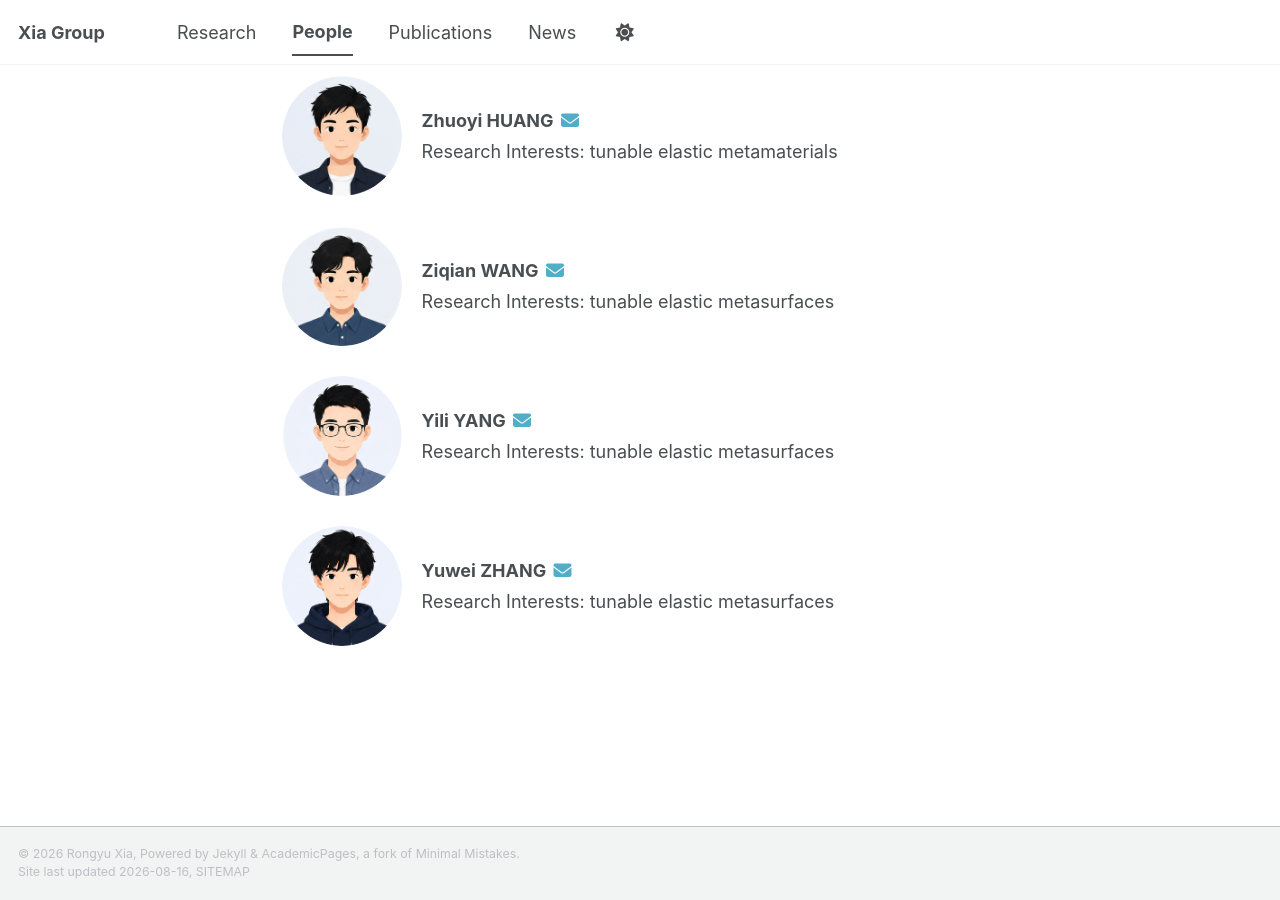
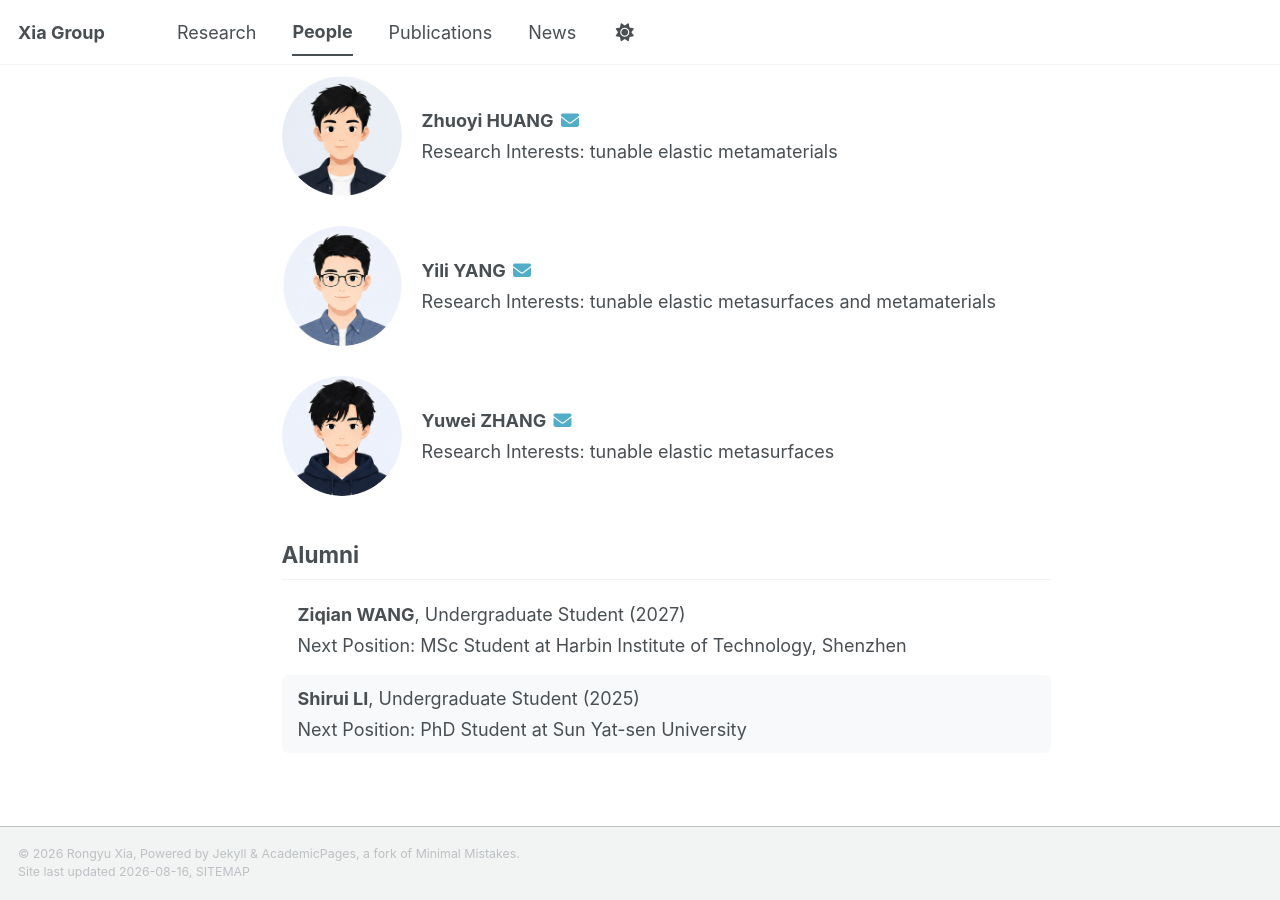
Before and after one commit to RongyuXia/rongyuxia.github.io, a Jekyll site: the page built from _pages/people.html, in a window 1280 px wide and 900 px high, scrolled down 1652 px. Built offline with Jekyll 4.4.1, drawn with Linux system fonts in a browser that asks for light colours; a style sheet for code colours, icons or effects is not loaded.

Commit message:
change people page

```diff
--- a/_pages/people.html
+++ b/_pages/people.html
@@ -93,7 +93,7 @@ classes: wide
        ">
   <div>
     <p style="margin:4px 0;">
-      <strong>Sirui LI</strong>
+      <strong>Shirui LI</strong>
       <a href="mailto:lishr37@mail2.sysu.edu.cn"><i class="fas fa-fw fa-envelope"></i></a>, PhD Student
     </p>
     <p style="margin:4px 0;">
@@ -229,29 +229,6 @@ classes: wide
       Research Interests:
       tunable elastic metamaterials
     </p>
-  </div>
-</div>
-
-<div style="display:flex; align-items:center; gap:20px; margin-bottom:30px;">
-  <img src="/images/people/wangzq.png"
-       style="
-       width:120px;
-       height:120px;
-       object-fit:cover;
-       border-radius:50%;
-       flex-shrink:0;
-       ">
-  <div>
-    <p style="margin:4px 0;">
-      <strong>Ziqian WANG</strong>
-      <a href="mailto:wangzq75@mail2.sysu.edu.cn">
-        <i class="fas fa-fw fa-envelope"></i>
-      </a>
-    </p>
-    <p style="margin:4px 0;">
-      Research Interests:
-      tunable elastic metasurfaces
-    </p>
     <!-- <p style="margin:4px 0;">
       Selected Publication:
       <a href="https://www.sysu.edu.cn">Paper 1</a>,
@@ -278,7 +255,7 @@ classes: wide
     </p>
     <p style="margin:4px 0;">
       Research Interests:
-      tunable elastic metasurfaces
+      tunable elastic metasurfaces and metamaterials
     </p>
   </div>
 </div>
@@ -305,3 +282,65 @@ classes: wide
     </p>
   </div>
 </div>
+
+<h2>Alumni</h2>
+<!-- <div style="display:flex; align-items:center; gap:20px; margin-bottom:30px;">
+  <img src="/images/people/wangzq.png"
+       style="
+       width:120px;
+       height:120px;
+       object-fit:cover;
+       border-radius:50%;
+       flex-shrink:0;
+       ">
+  <div>
+    <p style="margin:4px 0;">
+      <strong>Ziqian WANG</strong>
+      <a href="mailto:wangzq75@mail2.sysu.edu.cn">
+        <i class="fas fa-fw fa-envelope"></i>
+      </a>
+    </p>
+    <p style="margin:4px 0;">
+      Undergraduate Student
+      (2026)
+    </p>
+    <p style="margin:4px 0;">
+      Placement: MSc Student at Harbin Institute of Technology, Shenzhen
+    </p>
+  </div>
+</div> -->
+
+<!-- Alumni Card -->
+<div style="
+padding:6px 16px;  /* 卡片内部上下&左右边距 */
+margin-bottom:6px;  /* 与下一位校友之间的间距 */
+background:#ffffff;  /* 卡片背景颜色（白色） */
+border-left:0px solid #cccccc;  /* 左侧灰色竖线，用于视觉区分 */
+border-radius:6px;  /* 圆角 */
+">
+  <p style="margin:4px 0;">
+    <strong>Ziqian WANG</strong>, Undergraduate Student (2027)
+  </p>
+  <p style="margin:4px 0;">
+    Next Position: MSc Student at Harbin Institute of Technology, Shenzhen
+  </p>
+  <!-- <p style="margin:4px 0;">
+      Selected Publication:
+      <a href="https://www.sysu.edu.cn">Paper 1</a>
+    </p> -->
+</div>
+
+<div style="
+padding:6px 16px;  /* 卡片内部上下&左右边距 */
+margin-bottom:6px;  /* 与下一位校友之间的间距 */
+background:#f8f9fa;  /* 卡片背景颜色 */
+border-left:0px solid #cccccc;  /* 左侧灰色竖线，用于视觉区分 */
+border-radius:6px;  /* 圆角 */
+">
+  <p style="margin:4px 0;">
+    <strong>Shirui LI</strong>, Undergraduate Student (2025)
+  </p>
+  <p style="margin:4px 0;">
+    Next Position: PhD Student at Sun Yat-sen University
+  </p>
+</div>
```
Also changed, not shown: other parts of _pages/people.html (+1 -1 lines), images/people/lishr.png (renamed from images/people/lisr.png).
